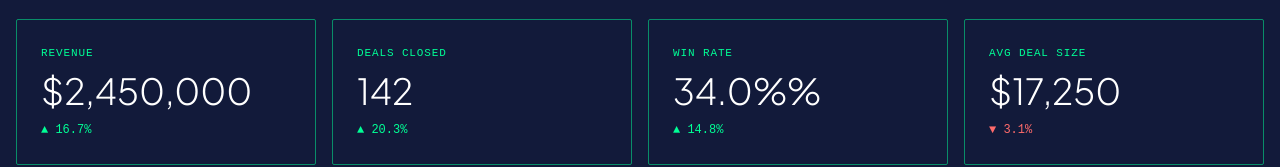
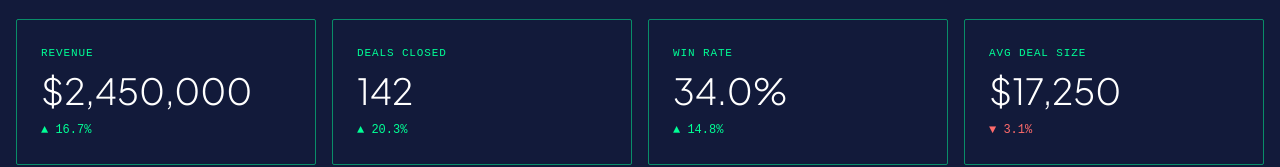
Before and after one commit to deac0nblues/qsl_base_next, a Next.js app: page / in a window 1280 px wide. Shown: the part 286-453 px from the top of the page. Built offline with nearby package versions, Linux system fonts and the light colour scheme.

Commit message:
fix: KPI double-suffix bug

```diff
--- a/components/ui/KPI.tsx
+++ b/components/ui/KPI.tsx
@@ -16,7 +16,9 @@ function formatValue(value: number, format: KPIData['format'], prefix?: string,
     default:
       formatted = value.toLocaleString('en-US');
   }
-  return `${prefix ?? ''}${formatted}${suffix ?? ''}`;
+  const resolvedPrefix = prefix && !formatted.startsWith(prefix) ? prefix : '';
+  const resolvedSuffix = suffix && !formatted.endsWith(suffix) ? suffix : '';
+  return `${resolvedPrefix}${formatted}${resolvedSuffix}`;
 }
 
 interface KPIProps {
```
